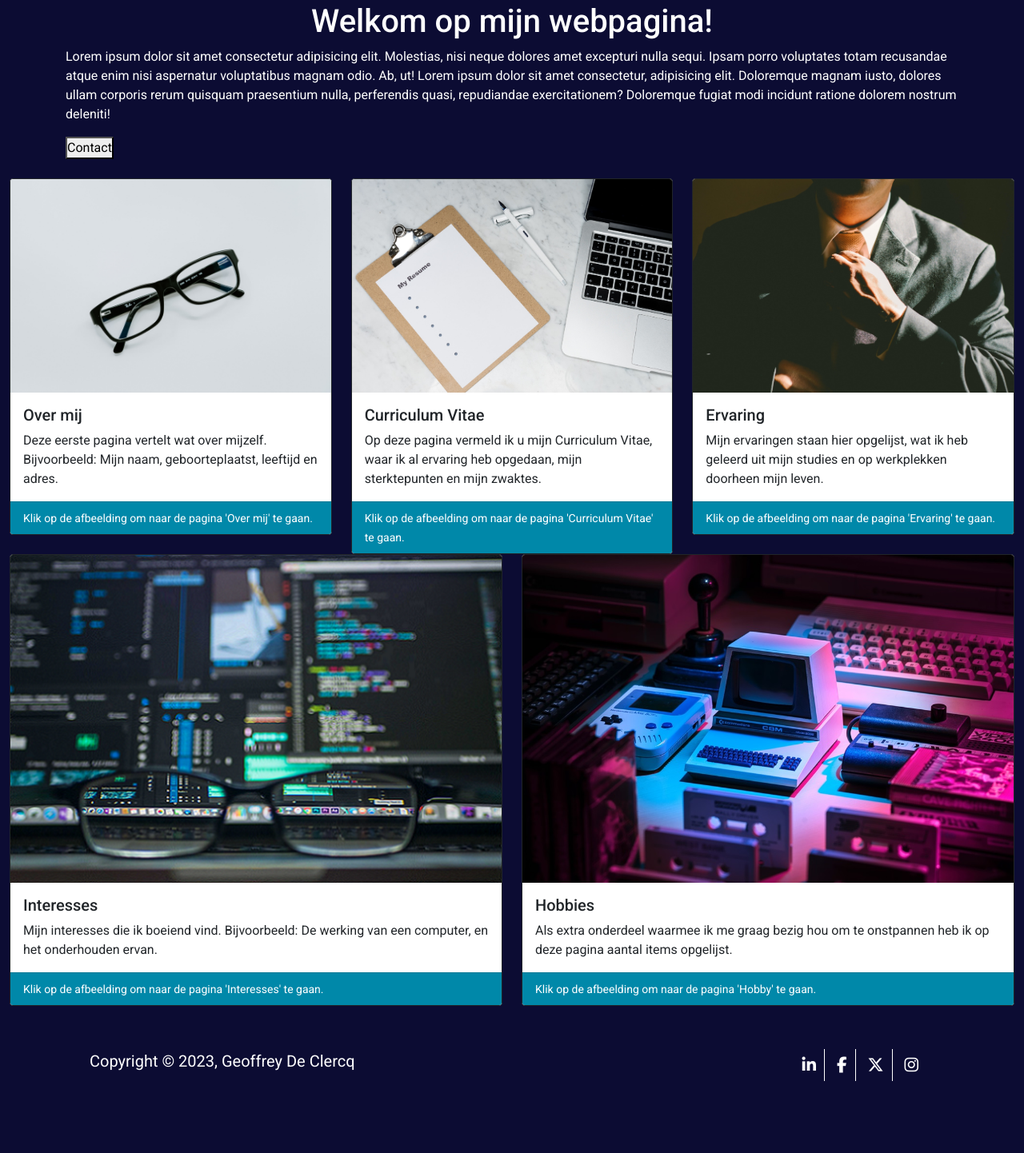
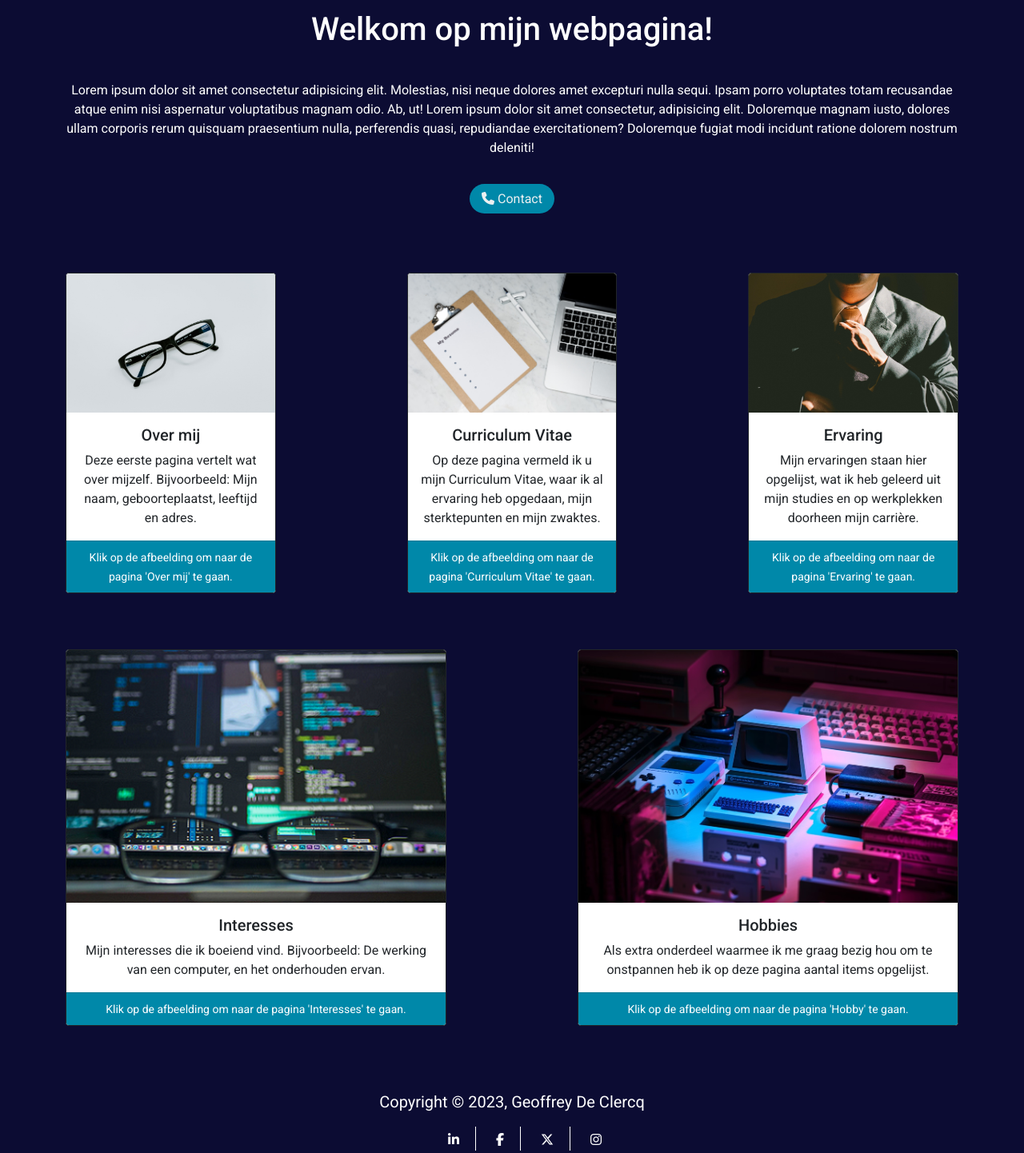
Before and after one commit to Geoffrey-De-Clercq/Project-2, a plain HTML site: page index.html in a window 1280 px wide. Shown: the part 123-1565 px from the top of the page at 80% size. Before the commit the page ends 1521 px from the top, so only its background shows below. Drawn offline with nearby package versions, Linux system fonts and the light colour scheme.

Commit message:
index cards en jumbo tron bijwerken

```diff
--- a/css/style.css
+++ b/css/style.css
@@ -16,6 +16,10 @@ body
     flex-direction: column;
 }
 
+.container-fluid {
+
+}
+
 /* Index pagina */
 .indexbody {
     background-color: #0C0C33;
@@ -23,26 +27,49 @@ body
 
 .index-container {
     justify-content: center;
+    margin-top: 10px;
 }
 
-.container > h1, p button {
+.container > h1, p {
     text-align: center;
 }
 
-#indexColortext {
+.card-title, .card-footer {
+    text-align: center;
+}
+
+.indexColortext {
     color: #FFFFFF;
+    text-align: center;
+    margin-bottom: 40px;
+}
+
+.index1button {
+
+    text-align: center;
+    margin-top: 30px;
+    margin-bottom: 60px;
+}
+
+.indexColortext > a{
+    color: #FFFFFF;
+    border-color: #5cf1ff;
+    border-radius: 50px;
+    text-align: center;
+    text-decoration: none;
+
 }
 
 
-
-
-/* cards */
-
-.cardfooter {
+.footerBGC {
     background-color: rgb(0, 136, 169, 1);
     color: #FFFFFF;
 }
 
+.card {
+    margin: 20px 70px 50px 70px;
+
+}
 
 
 /* header */
@@ -57,12 +84,6 @@ header {
 }
 
 /* Navbar */
-
-.navtext {
-    color:#FFFFFF;
-    text-decoration-line: underline;
-}
-
 .navbar {
     display: flex;
     justify-content: center;
@@ -87,7 +108,7 @@ header {
     padding: 0 20px;
 }
 
-.navbar li a {
+.navbar li, a {
     transition: all 0.3s ease 0s;
     font-weight: 400;
     font-size: 16px;
@@ -95,7 +116,7 @@ header {
     text-decoration: none;
 }
 
-.navbar li a:hover {
+.navbar li, a:hover {
     color: #5cf1ff;
 }
 
@@ -181,32 +202,34 @@ footer
 }
 
 .containerfooter {
-display: flex;
+    display: block;
+    text-align: center;
+
 }
 
 .footer1 {
-    margin-left: 100px;
+    display: inline-block;
+    justify-content: center;
 }
 
 .footer2  ul > li {
     border-right: solid 1px #FFFFFF;
-    display: inline-flex;
+    display: inline-block;
+
 }
 .footer2  ul > li:last-child {
     border: none;
 }
 
 .footer2  i {
-    margin: 10px;
+    margin-right: 20px;
+    margin-left: 20px;
 }
 
 .footer2 > ul {
-margin-right: 110px;
-float: right;
+
 }
 
 .footer2  ul li > a {
     color: #FFFFFF;
 }
-
-/* container Jumbotron/heroes */
--- a/index.html
+++ b/index.html
@@ -3,7 +3,7 @@
   <head>
     <meta charset="UTF-8" />
     <meta name="viewport" content="width=device-width, initial-scale=1.0" />
-    <title>Over mij</title>
+    <title>Welkom</title>
     <!-- Bootstrap CSS -->
     <link href="css/bootstrap.min.css" rel="stylesheet" />
     <!--My css file-->
@@ -31,17 +31,17 @@
           /></a>
         </li>
         <li class="navtext">
-          <a style="font-size: 21px" href="index.html">Geoffrey De Clercq</a>
+          <a class="active" style="font-size: 21px" href="index.html">Geoffrey De Clercq</a>
         </li>
       </ul>
     </div>
 
     <main>
       <div class="container-fluid">
-        <div class="container index-container"><h1 id="indexColortext">Welkom op mijn webpagina!</h1></div>
+        <div class="container index-container indexColortext"><h1>Welkom op mijn webpagina!</h1></div>
 
-        <div class="container" >
-          <p id="indexColortext">
+        <div class="container indexColortext" >
+          <p>
             Lorem ipsum dolor sit amet consectetur adipisicing elit. Molestias,
             nisi neque dolores amet excepturi nulla sequi. Ipsam porro
             voluptates totam recusandae atque enim nisi aspernatur voluptatibus
@@ -53,10 +53,9 @@
           </p>
         </div>
 
-        <div class="container">
-          <a href="contact.html"><button>Contact</button></a>
-        </div>
-        <br>
+          <div class="index1button"><a class="active" href="contact.html"
+          ><i class="fa-solid fa-phone"></i> Contact</a></div>
+
 
         <div class="row">
           <div class="col-12">
@@ -68,7 +67,7 @@
                 <h5 class="card-title">Over mij</h5>
                 <p class="card-text">Deze eerste pagina vertelt wat over mijzelf. Bijvoorbeeld: Mijn naam, geboorteplaatst, leeftijd en adres.</p>
               </div>
-              <div class="card-footer cardfooter">
+              <div class="card-footer footerBGC">
                 <small class="text-body-secondary">Klik op de afbeelding om naar de pagina 'Over mij' te gaan.</small>
               </div>
             </div>
@@ -80,7 +79,7 @@
                 <h5 class="card-title">Curriculum Vitae</h5>
                 <p class="card-text">Op deze pagina vermeld ik u mijn Curriculum Vitae, waar ik al ervaring heb opgedaan, mijn sterktepunten en mijn zwaktes.</p>
               </div>
-              <div class="card-footer cardfooter">
+              <div class="card-footer footerBGC">
                 <small class="text-body-secondary">Klik op de afbeelding om naar de pagina 'Curriculum Vitae' te gaan.</small>
               </div>
             </div>
@@ -90,10 +89,10 @@
               <a href="ervaringen.html"><img src="images/ervaring.jpg" class="card-img-top" alt="Ervaring"></a>
               <div class="card-body">
                 <h5 class="card-title">Ervaring</h5>
-                <p class="card-text">Mijn ervaringen staan hier opgelijst, wat ik heb geleerd uit mijn studies en op werkplekken doorheen mijn leven.</p>
+                <p class="card-text">Mijn ervaringen staan hier opgelijst, wat ik heb geleerd uit mijn studies en op werkplekken doorheen mijn carrière.</p>
               </div>
-              <div class="card-footer cardfooter">
-                <small class="text-body-secondary">Klik op de afbeelding om naar de pagina 'Ervaring' te gaan.</small>
+              <div class="card-footer footerBGC">
+                <small  class="text-body-secondary">Klik op de afbeelding om naar de pagina 'Ervaring' te gaan.</small>
               </div>
             </div>
           </div>
@@ -109,7 +108,7 @@
               <h5 class="card-title">Interesses</h5>
               <p class="card-text">Mijn interesses die ik boeiend vind. Bijvoorbeeld: De werking van een computer, en het onderhouden ervan.</p>
             </div>
-            <div class="card-footer cardfooter">
+            <div class="card-footer footerBGC">
               <small class="text-body-secondary">Klik op de afbeelding om naar de pagina 'Interesses' te gaan.</small>
             </div>
           </div>
@@ -121,20 +120,12 @@
               <h5 class="card-title">Hobbies</h5>
               <p class="card-text">Als extra onderdeel waarmee ik me graag bezig hou om te onstpannen heb ik op deze pagina aantal items opgelijst.</p>
             </div>
-            <div class="card-footer cardfooter">
-              <small class="text-body-secondary">Klik op de afbeelding om naar de pagina 'Hobby' te gaan.</small>
+            <div class="card-footer footerBGC">
+              <small class="text-body-secondary ">Klik op de afbeelding om naar de pagina 'Hobby' te gaan.</small>
             </div>
           </div>
         </div>
     </div>
-
-
-
-
-
-    <br>
-
-
 
     </div> <!-- container fluid -->
 
```
Also changed, not shown: cv.html (+2 -2 lines).
